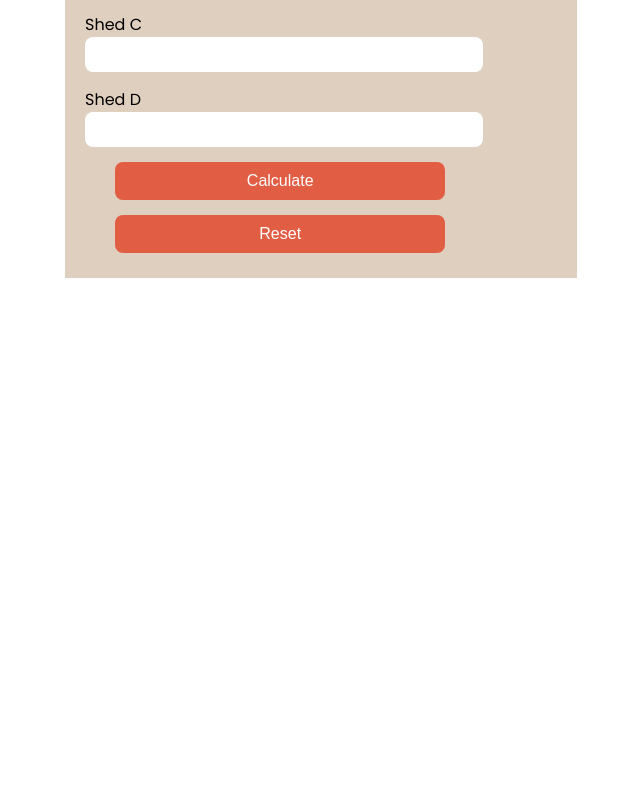
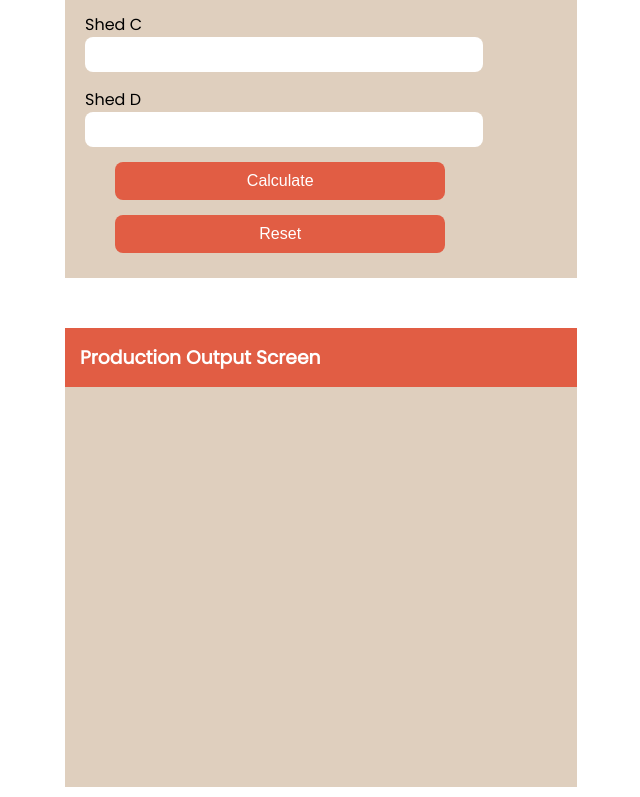
Before and after one commit to Maina-Francis/Profit-Calculator, a plain HTML site: page index.html in a window 1280 px wide. Shown: the part 332-1129 px from the top of the page, without its empty margins (319-959 px from the left). Before the commit the page ends 800 px from the top, so only its background shows below. Drawn offline with Linux system fonts and the light colour scheme.

Commit message:
adds the output screen

```diff
--- a/assets/css/style.css
+++ b/assets/css/style.css
@@ -39,3 +39,17 @@ button{
     background-color: #E15D44;
     color: white
 }
+
+/* Output Screen */
+.output{
+    margin: 50px 0 0 0;
+}
+.output>h3{
+    padding: 15px;
+    color: white;
+    background-color: #E15D44;
+}
+.output-data{
+    height: 400px;
+    background-color: #DFCFBE;
+}
--- a/index.html
+++ b/index.html
@@ -17,14 +17,12 @@
     <!-- Header section -->
 
     <div class="container">
-      <header class="nav-bar">
       <div class="logo">
         <h1>
           Dairy Business <br />
           Profit Calculator
         </h1>
       </div>
-      </header>
 
       <!-- form section -->
       <div class="form">
@@ -42,6 +40,12 @@
           <button class="btn-reset">Reset</button>
         </form>
       </div>
+
+      <!-- Output Screen -->
+      <div class="output">
+        <h3>Production Output Screen</h3>
+        <p class="output-data"></p>
+      </div>
     </div>
   </body>
 </html>
```
Lines whose indentation alone changed are shown as unchanged.
